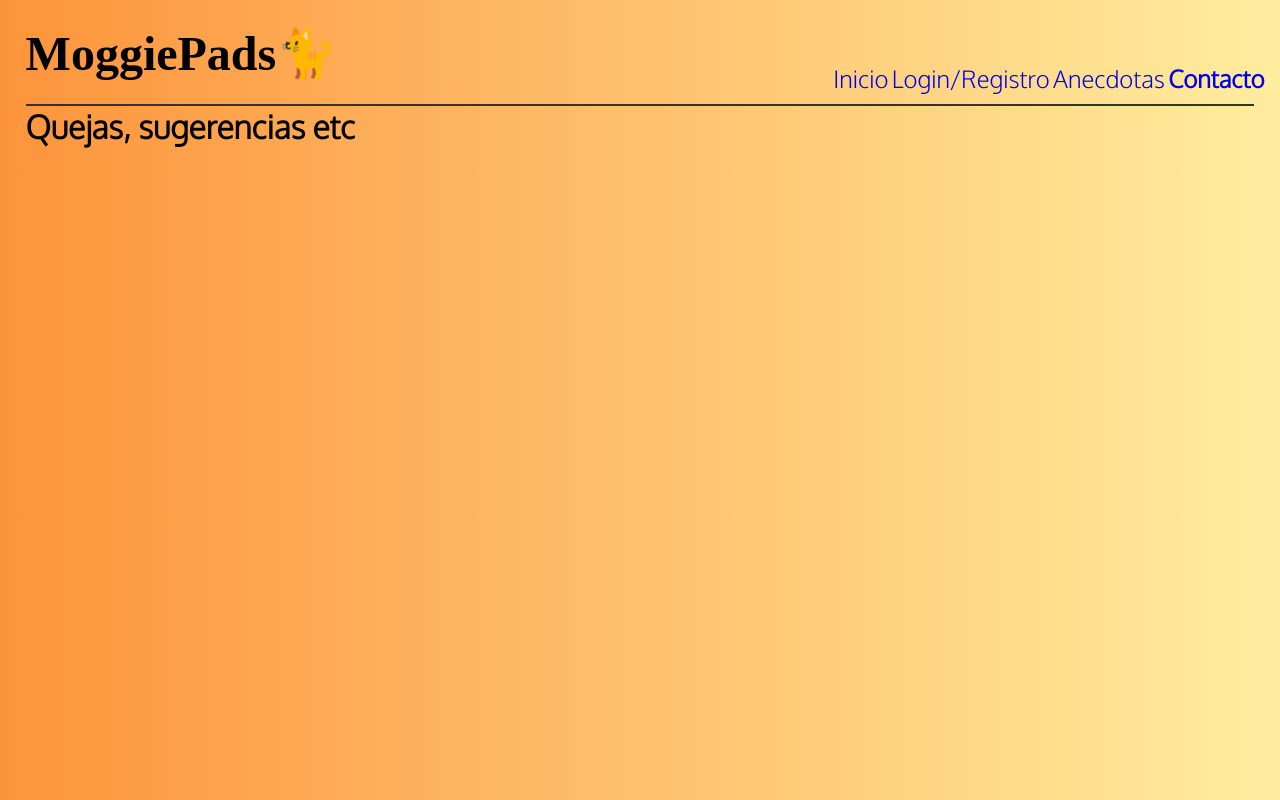
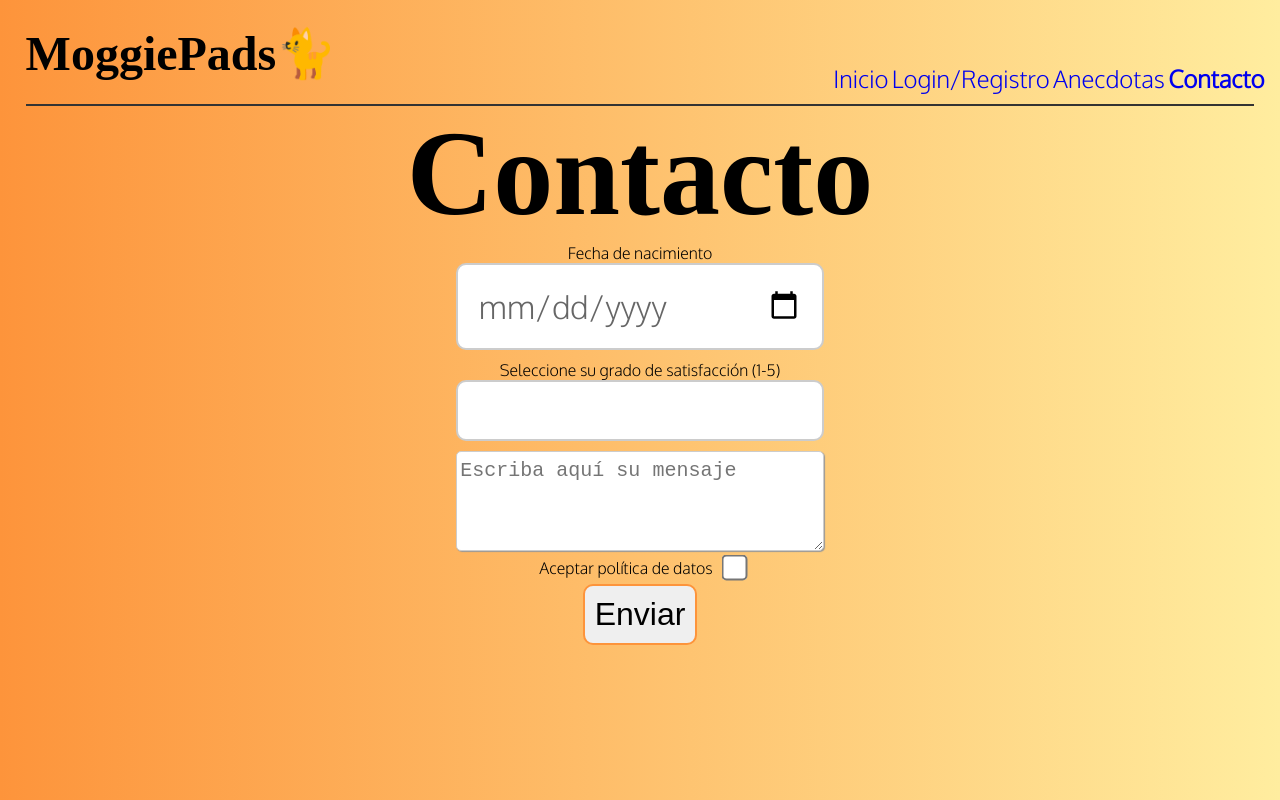
Before and after one commit to Patcire/MoggiePads, a React (Vite) app: page /contact in a window 1280 px wide. Built offline with nearby package versions, Linux system fonts and the light colour scheme; no server answers; a web font is replaced by a local one.

Commit message:
validation on contact form implemented

```diff
--- /dev/null
+++ b/src/components/FormContact.jsx
@@ -0,0 +1,168 @@
+import {useState} from "react";
+import {showModalError, validateDate} from "../functions/Validations.js";
+
+const FormContact = () => {
+
+
+    const [infoUser, setInfoUser] = useState({
+
+        date:"",
+        number:"",
+        message:""
+    })
+
+    const [error, setError] = useState({
+        dateError:"",
+        numberError:"",
+        messageError:"",
+        checkboxError:""
+
+    })
+
+    const handleChange = (e) => {
+        e.preventDefault()
+        const {name, value} = e.target
+        setInfoUser({
+                ...infoUser,
+                [name]: value
+            }
+        )
+    }
+
+
+
+
+    const validateField = (e) => {
+        e.preventDefault()
+        handleChange(e)
+
+        if (e.target.name === "date") {
+            setError({
+                ...error,
+                dateError: !validateDate(e.target.value) ? "Su edad debe estar entre los 10-100 años" : ""
+            })
+        }
+
+        if (e.target.name === "number") {
+            setError({
+                ...error,
+                numberError: e.target.value>5 || e.target.value<1 ? "Mín 1 - Máx 5" : ""
+            })
+        }
+
+        if (e.target.name === "message"){
+            setError({
+                ...error,
+                messageError: e.target.value.trim().length<1 ? "Escriba su mensaje" : ""
+            })
+        }
+
+        if (e.target.name === "checkbox"){
+            setError({
+                ...error,
+                checkboxError: !e.target.checked ? "Acepte la política de datos" : ""
+            })
+        }
+
+
+
+
+
+    }
+
+    const notValidContactForm = () =>{
+        return (error.dateError || error.numberError || error.messageError || error.checkboxError ||
+            !infoUser.date || !infoUser.number ||
+            !infoUser.message)
+
+
+    }
+
+    const cleanForm = () => {
+        setInfoUser({
+            date:"",
+            number:"",
+            message:""
+        })
+        console.log('cleaned')
+    }
+
+    const handleClick = (e) =>{
+       e.preventDefault()
+        if (notValidContactForm()){
+            showModalError("error", "Ooops", "There is an error in the form, fix it!")
+            return
+        }
+        showModalError("success", "All correct!", "We'll read your message as soon as possible")
+        cleanForm()
+
+    }
+
+
+    return (
+        <form className={"form"}>
+
+            <h1 className={"form__h1"}>Contacto</h1>
+
+            <label>
+                Fecha de nacimiento
+            </label>
+            <input
+                type={"date"}
+                name={"date"}
+                className={"form__input--date"}
+                value={infoUser.date}
+                onChange={validateField}
+                onBlur={validateField}>
+            </input>
+            {error.dateError && <p className={"error__p"}>{error.dateError}</p>}
+
+            <label>
+                Seleccione su grado de satisfacción (1-5)
+            </label>
+            <input
+                type={"number"}
+                name={"number"}
+                className={"form__input--number"}
+                min={"1"}
+                max={"5"}
+                value = {infoUser.number}
+                onChange={validateField}
+                onBlur={validateField}>
+            </input>
+            {error.numberError && <p className={"error__p"}>{error.numberError}</p>}
+
+
+            <textarea
+                id="message" name="message" rows="4" cols="50"
+                minLength="10" maxLength="100"
+                placeholder={"Escriba aquí su mensaje"}
+                value = {infoUser.message}
+                onChange={validateField}
+                onBlur={validateField}
+            >
+            </textarea>
+            {error.messageError && <p className={"error__p"}>{error.messageError}</p>}
+
+
+            <article className={"laber-checkbox--container"}>
+                <label className={"label--checkbox"}>
+                    Aceptar política de datos
+                </label>
+                <input
+                    type={"checkbox"}
+                    name={"checkbox"}
+                    className={"form__input"}
+                    onBlur={validateField}
+                >
+                </input>
+            </article>
+            {error.checkboxError && <p className={"error__p"}>{error.checkboxError}</p>}
+
+
+            <button className={"form__button"} onClick={handleClick}>Enviar</button>
+
+        </form>
+    )
+}
+export default FormContact
--- a/src/functions/Validations.js
+++ b/src/functions/Validations.js
@@ -31,6 +31,14 @@ export const validatePassword = (pwd) => {
 
 }
 
+
+export const validateDate = (date) => {
+    const year = date.split("-")[0]
+    console.log(year)
+
+    return year<2014 && year>1914
+
+}
 export const showModalError = (icon, title, text) =>{
     Swal.fire({
         icon: icon,
--- a/src/index.css
+++ b/src/index.css
@@ -270,16 +270,39 @@ main{
 /* Formularios: Register*/
 
 .form__input--date{
-    padding: 10px;
+    padding: 20px;
     border: 2px solid #ccc;
     border-radius: 10px;
     margin-bottom: 10px;
     font-size: xx-large;
     font-family: Oxygen;
     color: #666666;
-    width: 70%;
+    width: 100%;
+    height: 140%;
+
+}
+
+input[type="checkbox"]{
+    margin-left: 15px;
+    transform: scale(2);
 
 
+}
+
+.label-checkbox--container{
+    position: relative;
+    display: flex;
+    flex-direction: row;
+
+}
+
+.form__input--number{
+    padding: 10px;
+    border: 2px solid #ccc;
+    border-radius: 10px;
+    margin-bottom: 10px;
+    font-size: xx-large;
+    width: 100%;
 }
 
 /*----------*/
@@ -458,7 +481,28 @@ main{
     z-index: 1000;
 }
 
+/* Form Contact */
+
+
+textarea {
+    padding: 1%;
+    margin-bottom: 2%;
+    max-width: 100%;
+    min-width: 100%;
+    max-height: 20%;
+    min-height: 20%;
+    line-height: 1.5;
+    border-radius: 5px;
+    border: 1px solid #ccc;
+    box-shadow: 1px 1px 1px #999;
+    font-size: x-large;
+}
+
+
+
+
 /*----------*/
+
 /*----------*/
 
 /* Primary Button */
--- a/src/pages/ContactPage.jsx
+++ b/src/pages/ContactPage.jsx
@@ -1,6 +1,8 @@
+import FormContact from "../components/FormContact.jsx";
+
 const ContactPage = () => {
     return(
-        <h1>Quejas, sugerencias etc</h1>
+        <FormContact></FormContact>
     )
 }
 
```
